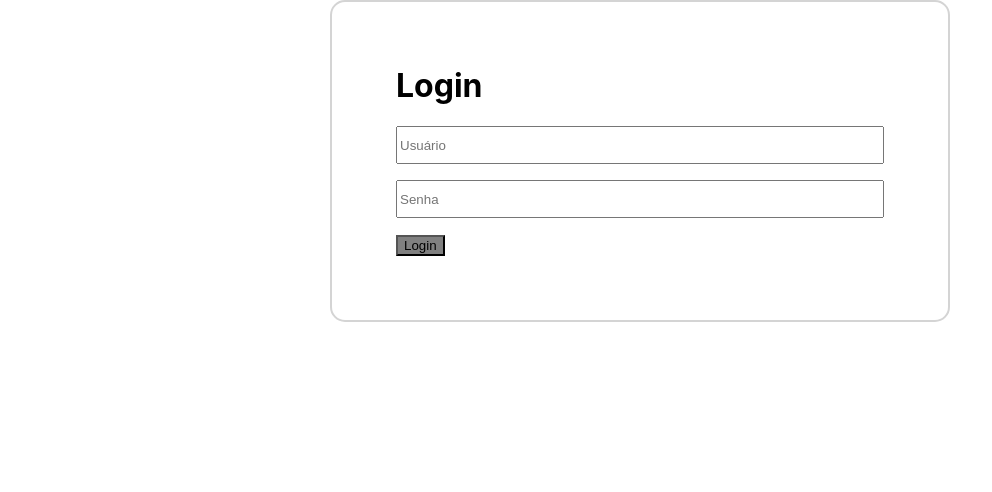
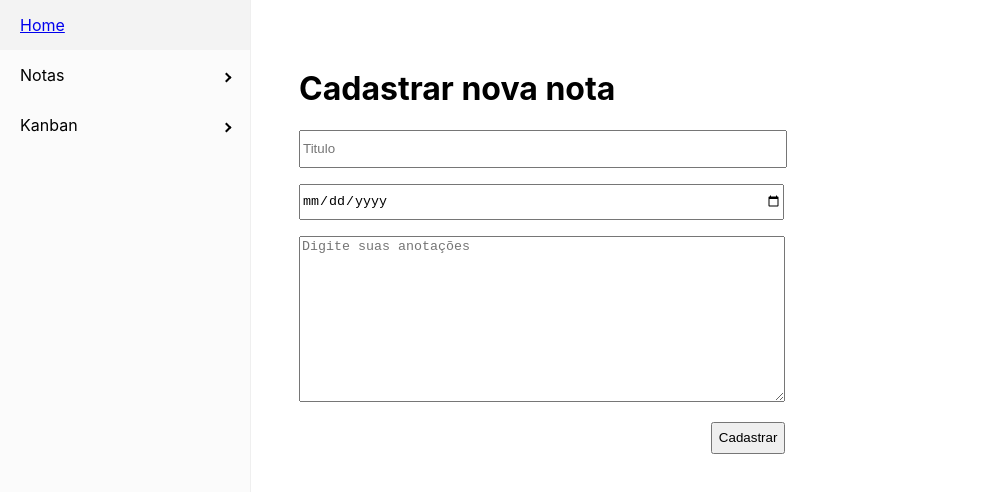
Before and after one commit to guilhermelopesmartins/lista-de-tarefas, a React (Create React App) app in the folder Frontend/: page /cadastronotas in a window 1280 px wide. Shown: the top 492 px of the page, without its empty margins (0-992 px from the left). Built offline with nearby package versions, Linux system fonts and the light colour scheme.

Commit message:
sidebar, listagem notas e cadastro notas e seções (falta estilização)

```diff
--- a/Frontend/package.json
+++ b/Frontend/package.json
@@ -8,6 +8,9 @@
     "@testing-library/user-event": "^13.5.0",
     "react": "^18.2.0",
     "react-dom": "^18.2.0",
+    "react-icons": "^4.11.0",
+    "react-pro-sidebar": "^1.1.0-alpha.1",
+    "react-router-dom": "^6.16.0",
     "react-scripts": "5.0.1",
     "styled-components": "^6.0.8",
     "web-vitals": "^2.1.4"
--- a/Frontend/src/App.css
+++ b/Frontend/src/App.css
@@ -32,6 +32,7 @@
   from {
     transform: rotate(0deg);
   }
+
   to {
     transform: rotate(360deg);
   }
--- a/Frontend/src/App.js
+++ b/Frontend/src/App.js
@@ -1,11 +1,14 @@
 import './App.css';
-import Login from './components/Login';
+import React from 'react';
+
+import { SidebarRoutes } from './SidebarRoutes';
+import { DivGeral } from './components/styles';
 
 function App() {
   return (
-    <div className="Login">
-      <Login />
-    </div>
+    <DivGeral>
+      <SidebarRoutes />
+    </DivGeral>
   );
 }
 
--- /dev/null
+++ b/Frontend/src/SidebarRoutes.js
@@ -0,0 +1,20 @@
+import React from "react";
+import { BrowserRouter, Routes as Router, Route } from "react-router-dom";
+
+import { CadastroNotas } from "./components/CadastroNotas";
+import { SidebarLateral } from "./components/SidebarLateral";
+import { Secao } from "./components/Secao";
+import { ListaNotas } from "./components/ListaNotas";
+
+export const SidebarRoutes = () => {
+    return (
+        <BrowserRouter>
+            <SidebarLateral />
+            <Router>
+                <Route path="/listarnotas/:secaoId" element={<ListaNotas />} />
+                <Route path="/secao" element={<Secao />} />
+                <Route path="/cadastronotas" element={<CadastroNotas />} />
+            </Router>
+        </BrowserRouter>
+    )
+};
--- /dev/null
+++ b/Frontend/src/components/CadastroNotas.js
@@ -0,0 +1,22 @@
+import { useState } from "react";
+import { Input, Textarea, DivNotas, Button, DivButton } from "./styles";
+
+export const CadastroNotas = () => {
+    const [titulo, setTitulo] = useState();
+
+    function handleOnChange(e) {
+        setTitulo(e.target.value);
+    }
+    console.log("cheguei");
+    return (
+        <DivNotas>
+            <h1>Cadastrar nova nota</h1>
+            <Input type="text" name="titulo" placeholder="Titulo" onChange={handleOnChange} />
+            <Input type="date" name="titulo" />
+            <Textarea name="titulo" placeholder="Digite suas anotações" />
+            <DivButton>
+                <Button>Cadastrar</Button>
+            </DivButton>
+        </DivNotas>
+    );
+}
--- /dev/null
+++ b/Frontend/src/components/ListaNotas.js
@@ -0,0 +1,34 @@
+import { useState } from "react";
+
+import { DivListaNotas, Row } from "./styles";
+import { Link, useParams } from "react-router-dom";
+
+export const ListaNotas = ({ notas }) => {
+    const { secaoId } = useParams();
+    const [listaNotas, setListaNotas] = useState([
+        {
+            idsecao: '1',
+            notas: ['Nota 1', 'Nota 2', 'Nota 3', 'Nota 4', 'Nota 5', 'Nota 6']
+        },
+        {
+            idsecao: '2',
+            notas: ['Nota 1', 'Nota 2', 'Nota 3', 'Nota 4', 'Nota 5', 'Nota 6', 'Nota 7', 'Nota 8']
+        },
+    ]);
+
+    return (
+        <DivListaNotas>
+            <h1>Notas da seção {secaoId}</h1>
+            <Link to="/cadastronotas">+ Nova Nota</Link>
+            {listaNotas.filter((nota) => nota.idsecao === secaoId).map(({ notas }) => {
+                return (
+                    notas.map((nota) => {
+                        return (
+                            <Row key={nota}>{nota}</Row>
+                        );
+                    })
+                );
+            })}
+        </DivListaNotas>
+    );
+}
--- /dev/null
+++ b/Frontend/src/components/Secao.js
@@ -0,0 +1,21 @@
+import { useState } from "react";
+import { SidebarLateral } from "./SidebarLateral";
+import { Input, Button, DivButton, DivSecao } from "./styles";
+
+export const Secao = (secoes) => {
+    const [secao, setSecao] = useState();
+
+    function handleOnChange(e) {
+        setSecao(e.target.value);
+    }
+
+    return (
+        <DivSecao>
+            <h1>Cadastrar seção</h1>
+            <Input type="text" name="titulo" placeholder="Nome" onChange={handleOnChange} />
+            <DivButton>
+                <Button>Cadastrar</Button>
+            </DivButton>
+        </DivSecao>
+    );
+}
--- /dev/null
+++ b/Frontend/src/components/SidebarLateral.js
@@ -0,0 +1,57 @@
+import { Link } from 'react-router-dom';
+import { Sidebar, Menu, MenuItem, SubMenu } from 'react-pro-sidebar';
+import { useState } from 'react';
+
+export const SidebarLateral = ({ novaNota }) => {
+    const [secaonotas, setSecaoNotas] = useState([
+        {
+            id: '1',
+            secao: 'Seção 1',
+            notas: ['Nota 1', 'Nota 2', 'Nota 3', 'Nota 4', 'Nota 5', 'Nota 6']
+        },
+        {
+            id: '2',
+            secao: 'Seção 2',
+            notas: ['Nota 1', 'Nota 2', 'Nota 3', 'Nota 4', 'Nota 5', 'Nota 6', , 'Nota 7', 'Nota 8']
+        },
+    ]);
+
+    const [kanban, setKanban] = useState(['Kanban 1', 'Kanban 2']);
+    return (
+        <Sidebar>
+            <Menu>
+                <MenuItem><Link to="/">Home</Link></MenuItem>
+                <SubMenu label="Notas">
+                    {secaonotas.map((secaonota) => {
+                        return (
+                            <MenuItem key={secaonota.secao}>                                {/* {secaonota.notas.map((nota) => {
+                                return (
+                                    <MenuItem key={nota}>{nota}</MenuItem>
+                                );
+                            })} */}
+                                <Link to={"/listarnotas/" + secaonota.id}>{secaonota.secao}</Link>
+                            </MenuItem>
+                        );
+                    })}
+                    <MenuItem><Link to="/secao">+ Nova Seção</Link></MenuItem>
+                </SubMenu>
+                <SubMenu label="Kanban">
+                    {kanban.map((kanban) => {
+                        return (
+                            <MenuItem key={kanban}>
+                                {/* {secaonota.notas.map((nota) => {
+                                return (
+                                    <MenuItem key={nota}>{nota}</MenuItem>
+                                );
+                            })} */}
+                                {kanban}
+                            </MenuItem>
+                        );
+                    })}
+                    <MenuItem><Link>+ Novo Kanban</Link></MenuItem>
+                </SubMenu>
+
+            </Menu>
+        </Sidebar >
+    );
+}
--- a/Frontend/src/components/styles.js
+++ b/Frontend/src/components/styles.js
@@ -1,13 +1,63 @@
 import styled from 'styled-components';
 
 export const Button = styled.button`
-   background-color: gray;
+   height: 2rem;
 `;
 
 export const Input = styled.input`
    height: 2rem;
    width: 30rem;
    margin-bottom: 1rem
+`;
+export const Textarea = styled.textarea`
+   width: 30rem;
+   margin-bottom: 1rem;
+   min-height:10rem
+`;
+
+export const Select = styled.select`
+   height: 2rem;
+   width: 30.4rem;
+   margin-bottom: 1rem
+`;
+
+export const DivNotas = styled.div`
+   display: block;
+   margin: 3rem;
+   width: 30.4rem;
+`;
+
+export const DivListaNotas = styled.div`
+   margin: 3rem;
+   width: 80rem;
+   height: 39rem;
+`;
+
+export const Row = styled.li`
+   list-style-type: none;
+   padding: 1rem;
+
+   &:nth-child(odd) {
+      background:#ffffff;
+   }
+   &:nth-child(even) {
+      background:#dedede;
+   }
+`;
+
+export const DivSecao = styled.div`
+   display: block;
+   margin: 3rem;
+   width: 30.4rem;
+`;
+
+export const DivButton = styled.div`
+   display: flex;
+   justify-content: end;
+`;
+
+export const DivGeral = styled.div`
+   display: flex;
 `;
 
 export const DivLogin = styled.div`
```
Also changed, not shown: 1 other file (tests, documents, lock files or other folders).
